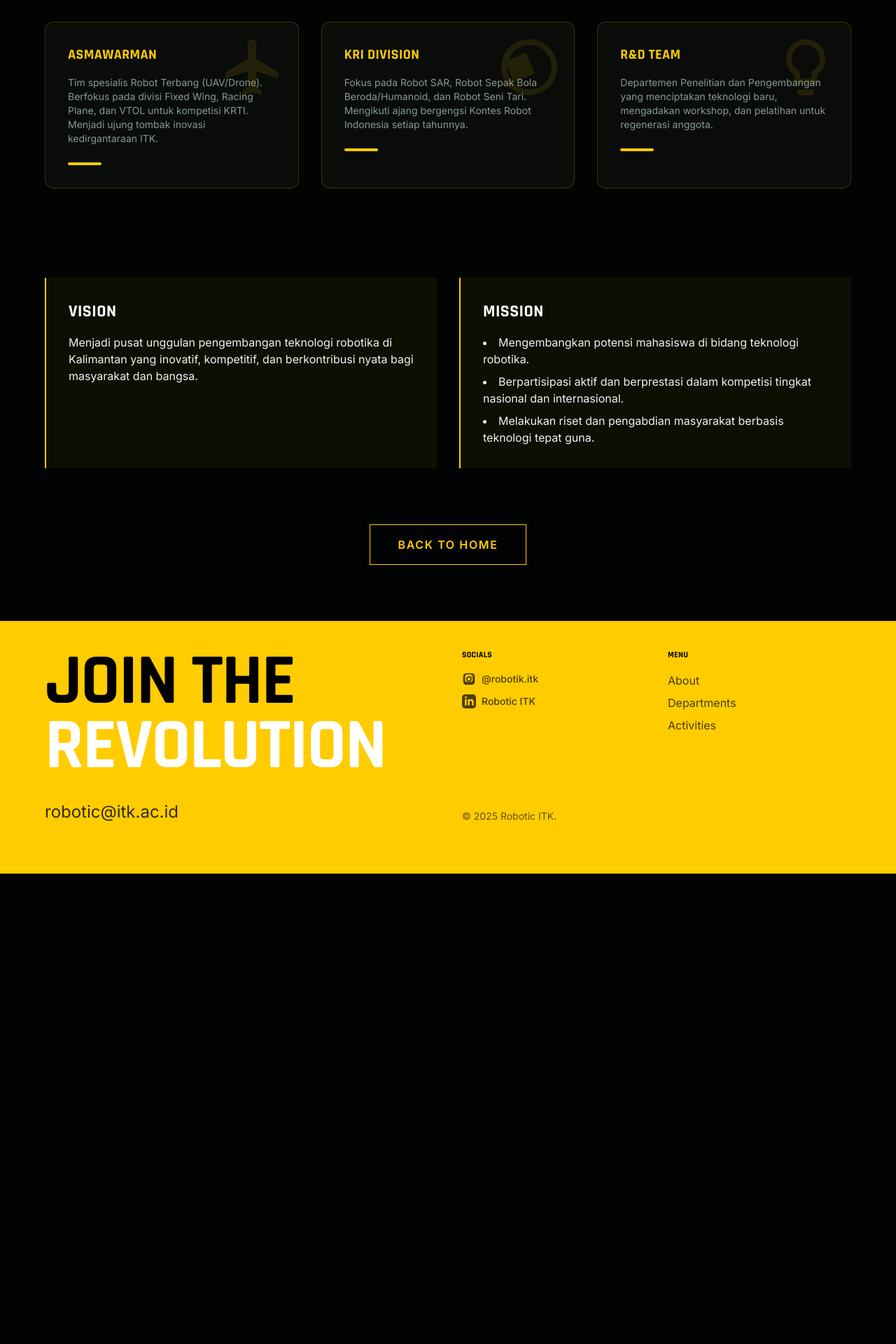
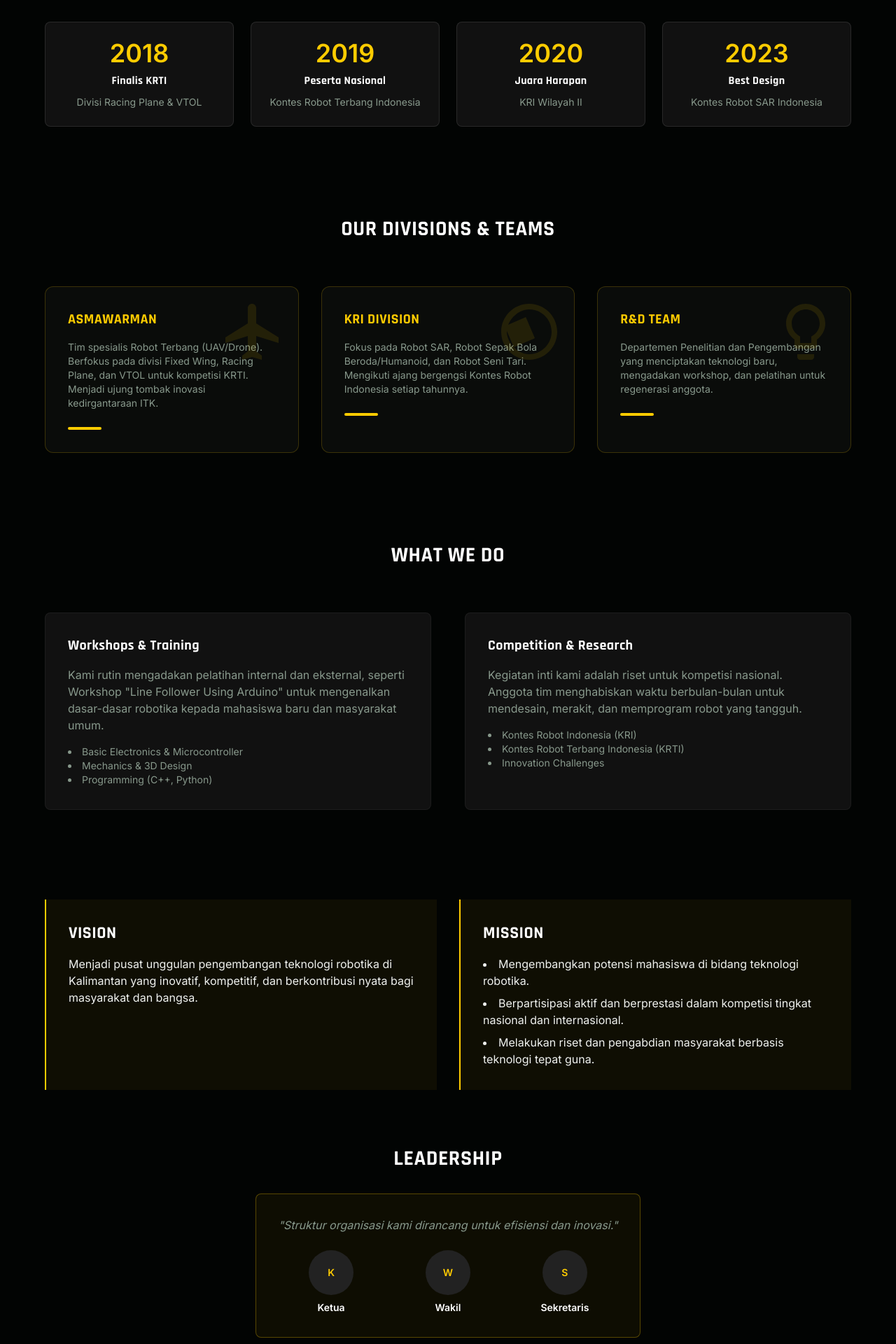
Before and after one commit to user312982/websiterobo, a React (Vite) app: page /about in a window 1280 px wide. Shown: the part 1000-2920 px from the top of the page at 70% size. Before the commit the page ends 2248 px from the top, so only its background shows below. Built offline with nearby package versions, Linux system fonts and the light colour scheme.

Commit message:
feat: Update favicon and site title, and add achievement, activities, and leadership sections to the About page.

```diff
--- a/index.html
+++ b/index.html
@@ -2,9 +2,9 @@
 <html lang="en">
   <head>
     <meta charset="UTF-8" />
-    <link rel="icon" type="image/svg+xml" href="/vite.svg" />
+    <link rel="icon" type="image/svg+xml" href="/home/izanagi/Documents/Code/websiterobo/src/logo/logo.png" />
     <meta name="viewport" content="width=device-width, initial-scale=1.0" />
-    <title>robotic-itk</title>
+    <title>robotic</title>
   </head>
   <body>
     <div id="root"></div>
--- a/src/pages/AboutPage.jsx
+++ b/src/pages/AboutPage.jsx
@@ -61,6 +61,40 @@ const AboutPage = () => {
                     </motion.div>
                 </div>
 
+                {/* Achievement Gallery */}
+                <div className="mb-32">
+                    <motion.h2
+                        initial={{ opacity: 0, y: 20 }}
+                        whileInView={{ opacity: 1, y: 0 }}
+                        viewport={{ once: true }}
+                        className="text-3xl font-bold text-center text-white mb-16 uppercase tracking-wider"
+                    >
+                        Our Achievements
+                    </motion.h2>
+                    <div className="grid grid-cols-1 md:grid-cols-4 gap-6">
+                        <motion.div whileHover={{ y: -5 }} className="bg-[#111] p-6 border border-white/10 rounded-lg text-center">
+                            <div className="text-4xl font-bold text-[#FFCC00] mb-2">2018</div>
+                            <h3 className="text-white font-bold mb-2">Finalis KRTI</h3>
+                            <p className="text-sm text-[#88998C]">Divisi Racing Plane & VTOL</p>
+                        </motion.div>
+                        <motion.div whileHover={{ y: -5 }} className="bg-[#111] p-6 border border-white/10 rounded-lg text-center">
+                            <div className="text-4xl font-bold text-[#FFCC00] mb-2">2019</div>
+                            <h3 className="text-white font-bold mb-2">Peserta Nasional</h3>
+                            <p className="text-sm text-[#88998C]">Kontes Robot Terbang Indonesia</p>
+                        </motion.div>
+                        <motion.div whileHover={{ y: -5 }} className="bg-[#111] p-6 border border-white/10 rounded-lg text-center">
+                            <div className="text-4xl font-bold text-[#FFCC00] mb-2">2020</div>
+                            <h3 className="text-white font-bold mb-2">Juara Harapan</h3>
+                            <p className="text-sm text-[#88998C]">KRI Wilayah II</p>
+                        </motion.div>
+                        <motion.div whileHover={{ y: -5 }} className="bg-[#111] p-6 border border-white/10 rounded-lg text-center">
+                            <div className="text-4xl font-bold text-[#FFCC00] mb-2">2023</div>
+                            <h3 className="text-white font-bold mb-2">Best Design</h3>
+                            <p className="text-sm text-[#88998C]">Kontes Robot SAR Indonesia</p>
+                        </motion.div>
+                    </div>
+                </div>
+
                 {/* Divisions / Asmawarman Section */}
                 <div className="mb-32">
                     <motion.h2
@@ -120,6 +154,42 @@ const AboutPage = () => {
                     </div>
                 </div>
 
+                {/* Activities Section */}
+                <div className="mb-32">
+                    <motion.h2
+                        initial={{ opacity: 0, y: 20 }}
+                        whileInView={{ opacity: 1, y: 0 }}
+                        viewport={{ once: true }}
+                        className="text-3xl font-bold text-center text-white mb-16 uppercase tracking-wider"
+                    >
+                        What We Do
+                    </motion.h2>
+                    <div className="grid grid-cols-1 md:grid-cols-2 gap-12">
+                        <div className="bg-[#111] p-8 rounded-lg border border-white/5">
+                            <h3 className="text-xl font-bold text-white mb-4">Workshops & Training</h3>
+                            <p className="text-[#88998C] mb-4">
+                                Kami rutin mengadakan pelatihan internal dan eksternal, seperti Workshop "Line Follower Using Arduino" untuk mengenalkan dasar-dasar robotika kepada mahasiswa baru dan masyarakat umum.
+                            </p>
+                            <ul className="list-disc list-inside text-[#88998C] text-sm">
+                                <li>Basic Electronics & Microcontroller</li>
+                                <li>Mechanics & 3D Design</li>
+                                <li>Programming (C++, Python)</li>
+                            </ul>
+                        </div>
+                        <div className="bg-[#111] p-8 rounded-lg border border-white/5">
+                            <h3 className="text-xl font-bold text-white mb-4">Competition & Research</h3>
+                            <p className="text-[#88998C] mb-4">
+                                Kegiatan inti kami adalah riset untuk kompetisi nasional. Anggota tim menghabiskan waktu berbulan-bulan untuk mendesain, merakit, dan memprogram robot yang tangguh.
+                            </p>
+                            <ul className="list-disc list-inside text-[#88998C] text-sm">
+                                <li>Kontes Robot Indonesia (KRI)</li>
+                                <li>Kontes Robot Terbang Indonesia (KRTI)</li>
+                                <li>Innovation Challenges</li>
+                            </ul>
+                        </div>
+                    </div>
+                </div>
+
                 {/* Vision Mission */}
                 <div className="grid grid-cols-1 md:grid-cols-2 gap-8 mb-20">
                     <div className="p-8 border-l-2 border-[#FFCC00] bg-[#FFCC00]/5">
@@ -138,6 +208,32 @@ const AboutPage = () => {
                     </div>
                 </div>
 
+                {/* Organizational Structure Placeholder */}
+                <div className="mb-32 text-center">
+                    <h2 className="text-3xl font-bold text-white mb-8 uppercase tracking-wider">
+                        Leadership
+                    </h2>
+                    <div className="inline-block p-8 border border-[#FFCC00]/30 rounded-lg bg-[#FFCC00]/5 max-w-2xl">
+                        <p className="text-[#88998C] italic">
+                            "Struktur organisasi kami dirancang untuk efisiensi dan inovasi."
+                        </p>
+                        <div className="mt-6 grid grid-cols-3 gap-4 text-sm">
+                            <div className="flex flex-col items-center">
+                                <div className="w-16 h-16 bg-[#222] rounded-full mb-2 flex items-center justify-center text-[#FFCC00] font-bold">K</div>
+                                <span className="text-white font-bold">Ketua</span>
+                            </div>
+                            <div className="flex flex-col items-center">
+                                <div className="w-16 h-16 bg-[#222] rounded-full mb-2 flex items-center justify-center text-[#FFCC00] font-bold">W</div>
+                                <span className="text-white font-bold">Wakil</span>
+                            </div>
+                            <div className="flex flex-col items-center">
+                                <div className="w-16 h-16 bg-[#222] rounded-full mb-2 flex items-center justify-center text-[#FFCC00] font-bold">S</div>
+                                <span className="text-white font-bold">Sekretaris</span>
+                            </div>
+                        </div>
+                    </div>
+                </div>
+
                 {/* Back to Home CTA */}
                 <div className="text-center">
                     <Link to="/" className="inline-block px-10 py-4 border border-[#FFCC00] text-[#FFCC00] font-bold tracking-widest hover:bg-[#FFCC00] hover:text-black transition-all duration-300">
```
